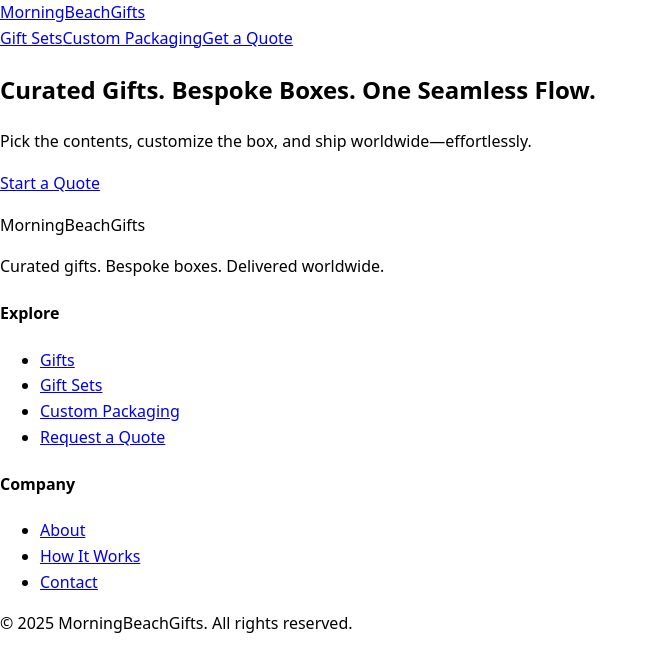
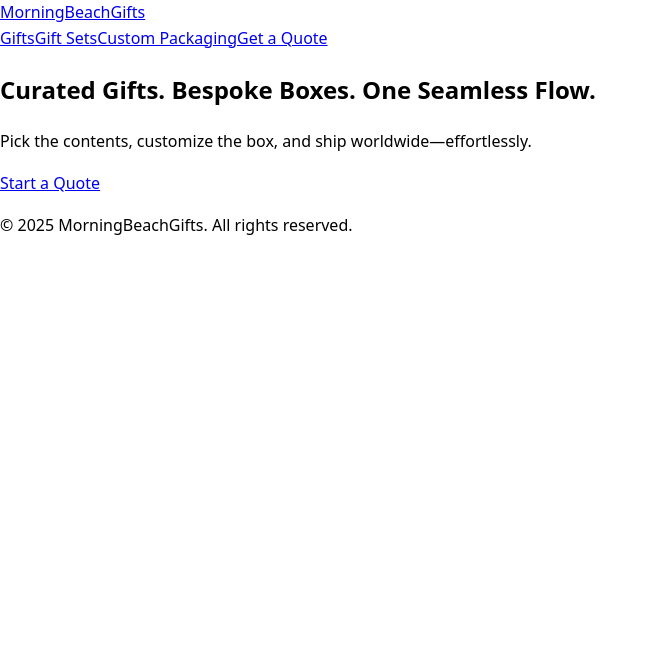
Before and after one commit to morningbeach/mbgifts, a Next.js app: page / in a window 1280 px wide. Shown: the top 672 px of the page, without its empty margins (0-658 px from the left). Built offline with nearby package versions, Linux system fonts and the light colour scheme.

Commit message:
Update layout.tsx

```diff
--- a/app/layout.tsx
+++ b/app/layout.tsx
@@ -1,21 +1,9 @@
-// app/layout.tsx
+/// app/layout.tsx
 import './globals.css';
 
 export const metadata = {
   title: 'MorningBeachGifts — Curated Gifts & Bespoke Boxes',
-  description:
-    'Corporate gifting made effortless. Curated gifts, bespoke gift boxes, and elegant gift sets with global delivery.',
-  openGraph: {
-    title: 'MorningBeachGifts — Curated Gifts & Bespoke Boxes',
-    description:
-      'Corporate gifting made effortless. Curated gifts, bespoke gift boxes, and elegant gift sets with global delivery.',
-    url: 'https://mbgifts.pages.dev',
-    siteName: 'MorningBeachGifts',
-    images: [{ url: '/og.jpg', width: 1200, height: 630 }],
-    locale: 'en_US',
-    type: 'website',
-  },
-  icons: { icon: '/favicon.ico' },
+  description: 'Corporate gifting made effortless.'
 };
 
 export default function RootLayout({ children }: { children: React.ReactNode }) {
@@ -26,6 +14,7 @@ export default function RootLayout({ children }: { children: React.ReactNode })
           <div className="mbg-container mbg-nav">
             <a className="brand" href="/">MorningBeachGifts</a>
             <nav>
+              <a href="/gifts">Gifts</a>
               <a href="/gift-sets">Gift Sets</a>
               <a href="/custom-packaging">Custom Packaging</a>
               <a className="btn btn-primary" href="/rfq">Get a Quote</a>
@@ -36,29 +25,6 @@ export default function RootLayout({ children }: { children: React.ReactNode })
         {children}
 
         <footer className="mbg-footer">
-          <div className="mbg-container footer-grid">
-            <div>
-              <div className="brand">MorningBeachGifts</div>
-              <p className="muted">Curated gifts. Bespoke boxes. Delivered worldwide.</p>
-            </div>
-            <div>
-              <h4>Explore</h4>
-              <ul>
-                <li><a href="/gifts">Gifts</a></li>
-                <li><a href="/gift-sets">Gift Sets</a></li>
-                <li><a href="/custom-packaging">Custom Packaging</a></li>
-                <li><a href="/rfq">Request a Quote</a></li>
-              </ul>
-            </div>
-            <div>
-              <h4>Company</h4>
-              <ul>
-                <li><a href="/about">About</a></li>
-                <li><a href="/how-it-works">How It Works</a></li>
-                <li><a href="/contact">Contact</a></li>
-              </ul>
-            </div>
-          </div>
           <div className="mbg-container copyright">
             © {new Date().getFullYear()} MorningBeachGifts. All rights reserved.
           </div>
```
